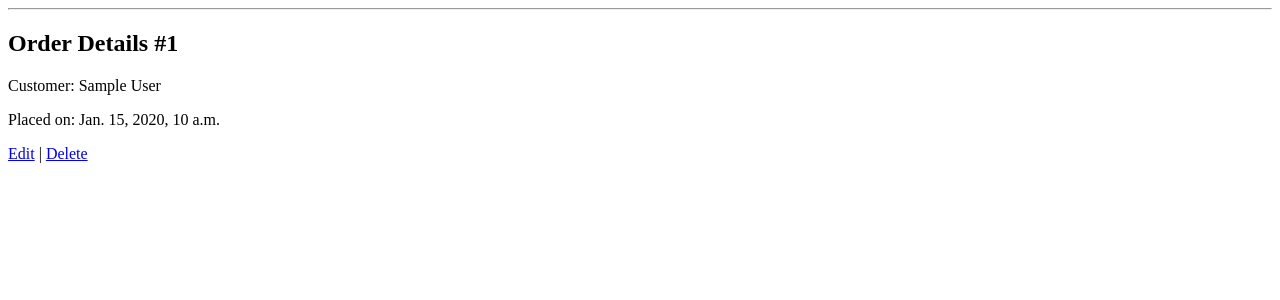
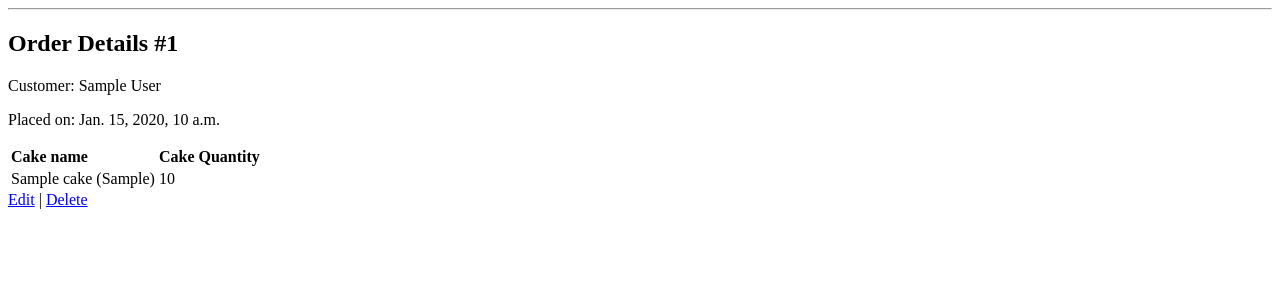
Before and after one commit to priya-aswani-7/bakery, a Django app: page /orders/1 in a window 1280 px wide. Shown: the part 86-386 px from the top of the page. Run offline with Django 5.2, Linux system fonts and the light colour scheme; tables that the repository leaves empty hold one stand-in row (values such as "Sample post").

Commit message:
Display order items in the order detail template

```diff
--- a/main_app/templates/orders/order_detail.html
+++ b/main_app/templates/orders/order_detail.html
@@ -4,6 +4,19 @@
 <p>Customer: {{order.customer.name}}</p>
 <p>Placed on: {{order.order_date}}</p>
 
+<table style="text-align:left;">
+    <tr>
+        <th>Cake name</th>
+        <th>Cake Quantity</th>
+    </tr>
+{% for order_item in order.orderitem_set.all %}
+    <tr>
+        <td>{{order_item.cake.name}} ({{order_item.cake.flavor}})</td>
+        <td>{{order_item.quantity}}</td>
+    </tr>
+{% endfor %}
+</table>
+
 <a href="{% url 'order_update' order.pk %}">Edit</a> |
 <a href="{% url 'order_delete' order.pk %}">Delete</a>
 {% endblock %}
```
